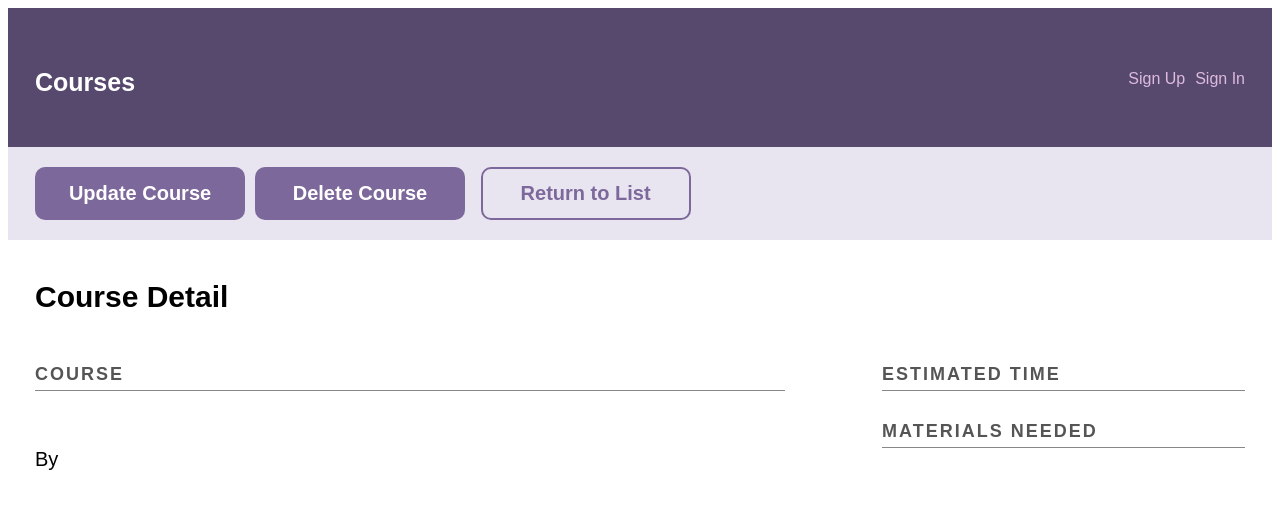
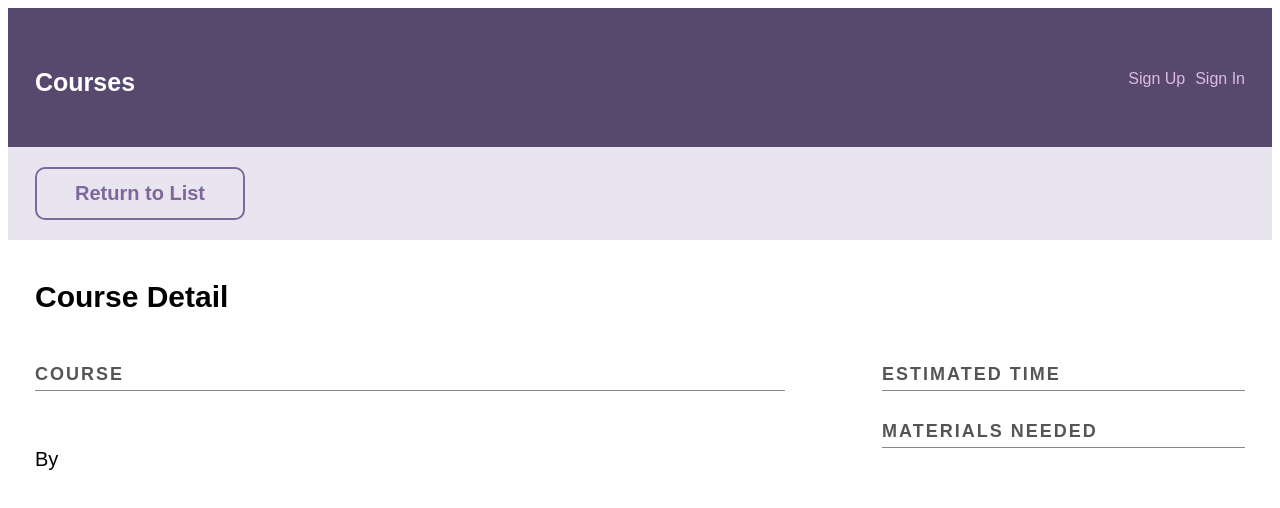
Before and after one commit to Wmchance/full_stack_app_with_react_and_a_rest_api, a React (Create React App) app in the folder client/: page /create in a window 1280 px wide. Shown: the top 508 px of the page. Built offline with nearby package versions, Linux system fonts and the light colour scheme; no server answers.

Commit message:
Restrict access to updating and deleting courses

```diff
--- a/client/src/components/CourseDetail.js
+++ b/client/src/components/CourseDetail.js
@@ -1,6 +1,7 @@
 import React, { useState, useEffect } from "react";
 import { useLocation, Link } from 'react-router-dom';
 import ReactMarkdown from 'react-markdown'; //https://www.npmjs.com/package/react-markdown
+import { AuthConsumer } from "./Context";
 
 const CourseDetails = () => {
 
@@ -33,8 +34,19 @@ const CourseDetails = () => {
         <React.Fragment>
             <div className="actions--bar">
                 <div className="wrap">
-                    <Link className="button" to={`/${courseInfo.id}/update`}>Update Course</Link>
-                    <Link className="button" to="delete.html">Delete Course</Link> {/* create live link */}
+                    <AuthConsumer>
+                        { context => {
+                            if(context.id && context.id === courseInfo.userId) {
+                                return (
+                                    <React.Fragment>
+                                        <Link className="button" to={`/${courseInfo.id}/update`}>Update Course</Link>
+                                        <Link className="button" to="delete.html">Delete Course</Link> {/* create live link */}
+                                    </React.Fragment>
+                                );
+                            }
+                        }}
+                    </AuthConsumer>
+
                     <Link className="button button-secondary" to="/">Return to List</Link>
                 </div>
             </div>
```
